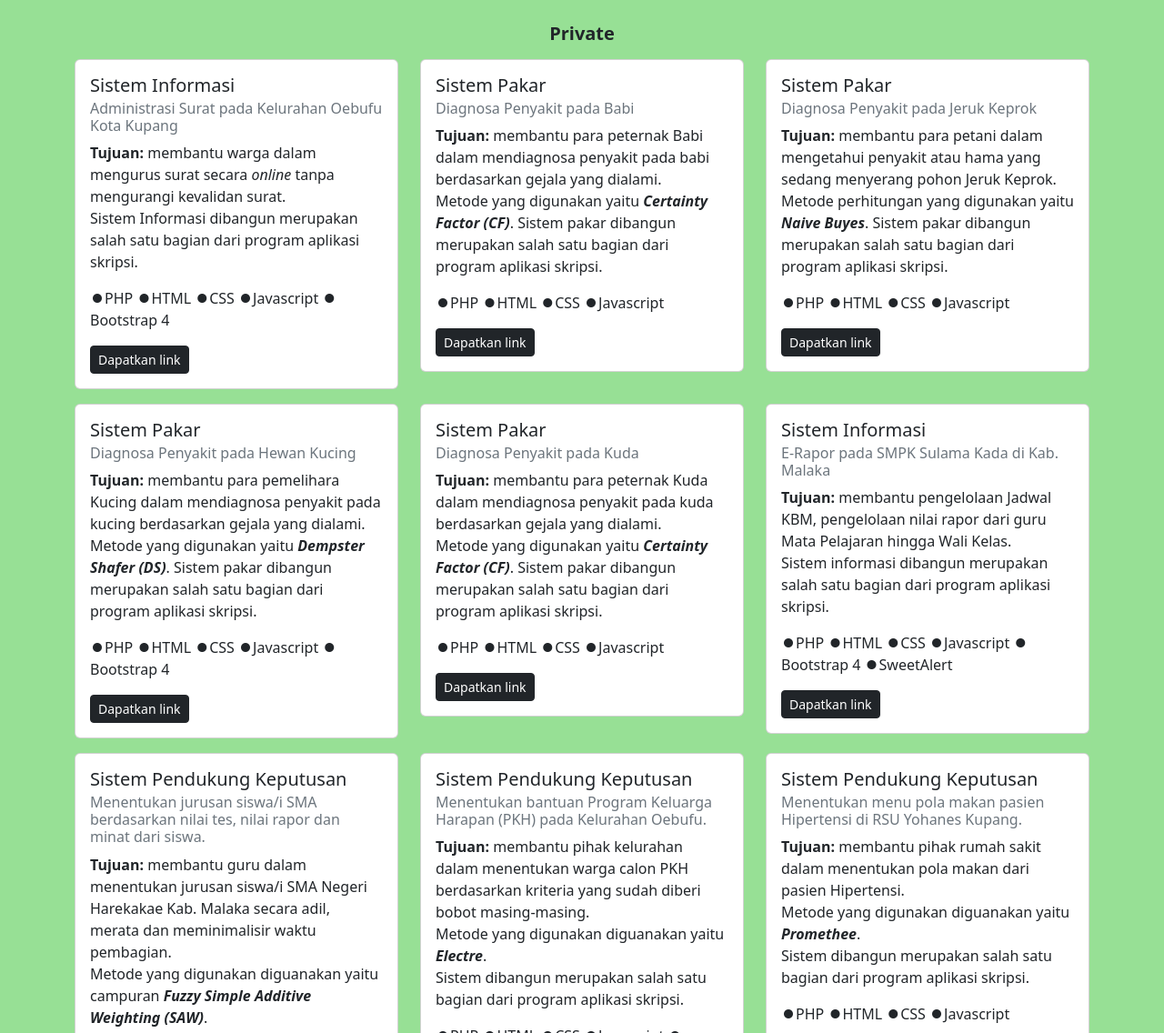
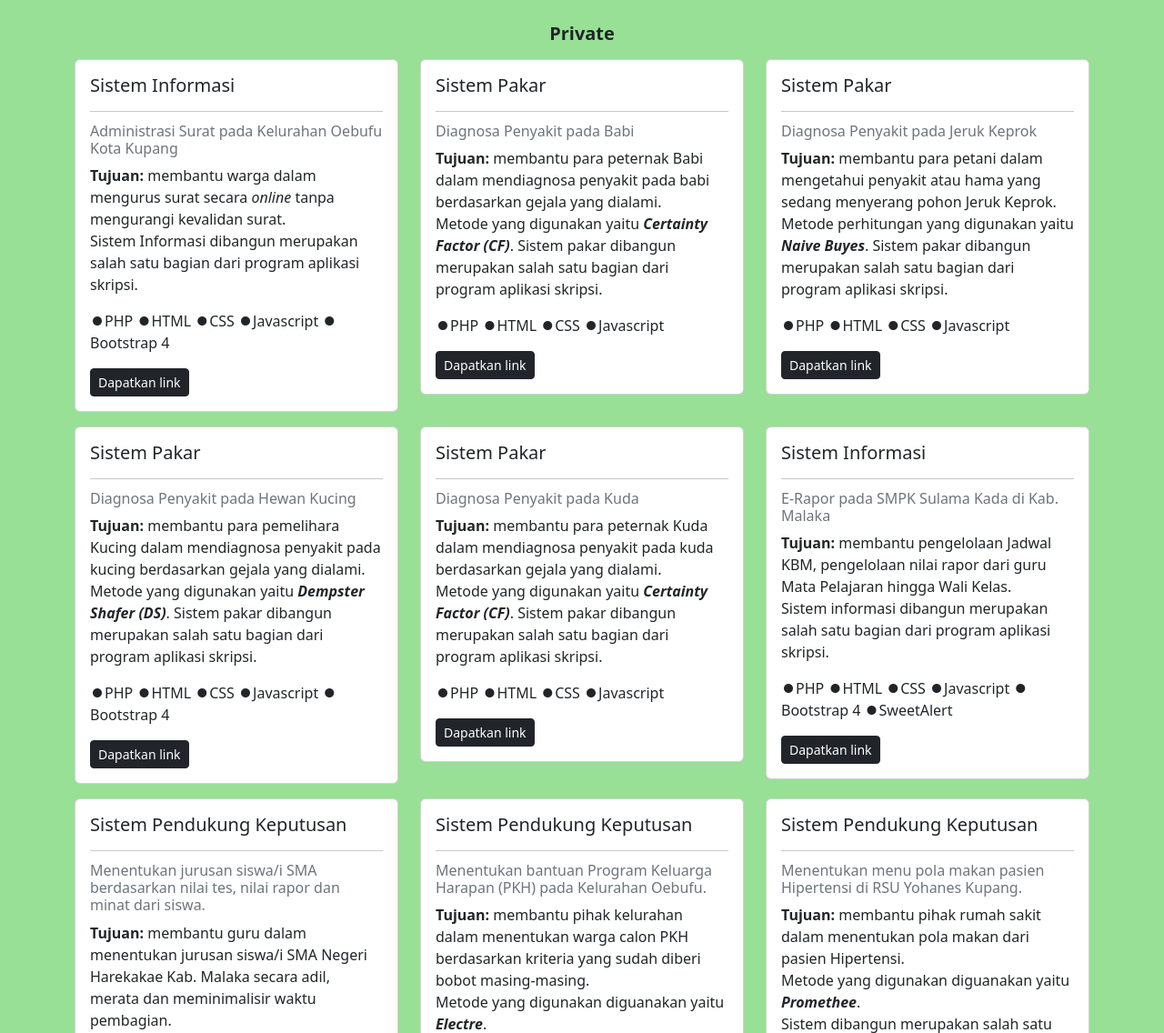
Before and after one commit to jonson-m/jonson-m.github.io, a plain HTML site: page index.html in a window 1280 px wide. Shown: the part 1940-3076 px from the top of the page at 91% size. Drawn offline with nearby package versions, Linux system fonts and the light colour scheme.

Commit message:
Tambah hasil project

```diff
--- a/index.html
+++ b/index.html
@@ -139,6 +139,7 @@
           <div class="card">
             <div class="card-body">
               <h5 class="card-title">Sistem Informasi</h5>
+              <hr>
               <h6 class="card-subtitle mb-2 text-muted">
                 Administrasi Surat pada Kelurahan Oebufu Kota Kupang
               </h6>
@@ -163,6 +164,7 @@
           <div class="card">
             <div class="card-body">
               <h5 class="card-title">Sistem Pakar</h5>
+              <hr>
               <h6 class="card-subtitle mb-2 text-muted">
                 Diagnosa Penyakit pada Babi
               </h6>
@@ -180,7 +182,7 @@
                 <i class="bi bi-record-fill"></i>CSS
                 <i class="bi bi-record-fill"></i>Javascript
               </p>
-              <a href="https://drive.google.com/file/d/1WR3Iao44FuKVpiB_HNgeIp6-huZ8YahD/view?usp=sharing"
+              <a href="https://drive.google.com/file/d/1cOvdzq6dkPnG6h97XuGY16zglp6SpXBX/view?usp=sharing"
                 class="btn btn-dark btn-sm" target="_BLANK">Dapatkan link</a>
             </div>
           </div>
@@ -189,6 +191,7 @@
           <div class="card">
             <div class="card-body">
               <h5 class="card-title">Sistem Pakar</h5>
+              <hr>
               <h6 class="card-subtitle mb-2 text-muted">
                 Diagnosa Penyakit pada Jeruk Keprok
               </h6>
@@ -215,6 +218,7 @@
           <div class="card">
             <div class="card-body">
               <h5 class="card-title">Sistem Pakar</h5>
+              <hr>
               <h6 class="card-subtitle mb-2 text-muted">
                 Diagnosa Penyakit pada Hewan Kucing
               </h6>
@@ -243,6 +247,7 @@
           <div class="card">
             <div class="card-body">
               <h5 class="card-title">Sistem Pakar</h5>
+              <hr>
               <h6 class="card-subtitle mb-2 text-muted">
                 Diagnosa Penyakit pada Kuda
               </h6>
@@ -270,6 +275,7 @@
           <div class="card">
             <div class="card-body">
               <h5 class="card-title">Sistem Informasi</h5>
+              <hr>
               <h6 class="card-subtitle mb-2 text-muted">
                 E-Rapor pada SMPK Sulama Kada di Kab. Malaka
               </h6>
@@ -295,6 +301,7 @@
           <div class="card">
             <div class="card-body">
               <h5 class="card-title">Sistem Pendukung Keputusan</h5>
+              <hr>
               <h6 class="card-subtitle mb-2 text-muted">
                 Menentukan jurusan siswa/i SMA berdasarkan nilai tes, nilai rapor dan minat dari siswa.
               </h6>
@@ -321,6 +328,7 @@
           <div class="card">
             <div class="card-body">
               <h5 class="card-title">Sistem Pendukung Keputusan</h5>
+              <hr>
               <h6 class="card-subtitle mb-2 text-muted">
                 Menentukan bantuan Program Keluarga Harapan (PKH) pada Kelurahan Oebufu.
               </h6>
@@ -342,11 +350,11 @@
             </div>
           </div>
         </div>
-
         <div class="col-lg-4 col-md-6 col-sm-6 mb-3 privasi">
           <div class="card">
             <div class="card-body">
               <h5 class="card-title">Sistem Pendukung Keputusan</h5>
+              <hr>
               <h6 class="card-subtitle mb-2 text-muted">
                 Menentukan menu pola makan pasien Hipertensi di RSU Yohanes Kupang.
               </h6>
```
